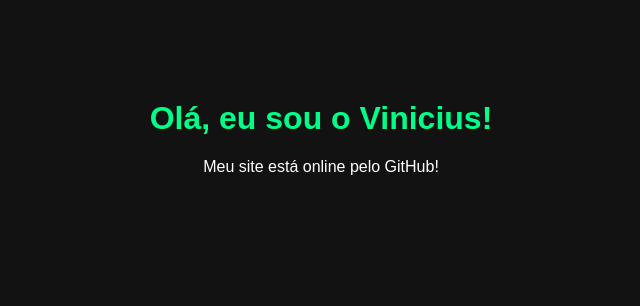
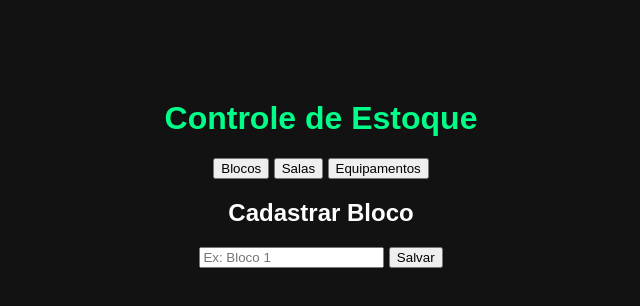
Before and after one commit to Henry2550/Montagem_Audio-, a plain HTML site: page index.html in a window 1280 px wide. Shown: the whole page, without its empty margins (319-959 px from the left). Drawn offline with Linux system fonts and the light colour scheme.

Commit message:
Update index.html

```diff
--- a/index.html
+++ b/index.html
@@ -1,11 +1,29 @@
 <!DOCTYPE html>
-<html>
+<html lang="pt-BR">
 <head>
-    <title>Meu Primeiro Site</title>
-<link rel="stylesheet" href="style.css">
+    <meta charset="UTF-8">
+    <meta name="viewport" content="width=device-width, initial-scale=1.0">
+    <title>Controle de Estoque</title>
+    <link rel="stylesheet" href="style.css">
 </head>
 <body>
-    <h1>Olá, eu sou o Vinicius!</h1>
-    <p>Meu site está online pelo GitHub!</p>
+
+<h1>Controle de Estoque</h1>
+
+<div class="menu">
+    <button onclick="mostrar('blocos')">Blocos</button>
+    <button onclick="mostrar('salas')">Salas</button>
+    <button onclick="mostrar('equipamentos')">Equipamentos</button>
+</div>
+
+<div id="blocos">
+    <h2>Cadastrar Bloco</h2>
+    <input type="text" id="nomeBloco" placeholder="Ex: Bloco 1">
+    <button onclick="adicionarBloco()">Salvar</button>
+    <ul id="listaBlocos"></ul>
+</div>
+
+<script src="script.js"></script>
+
 </body>
 </html>
```
